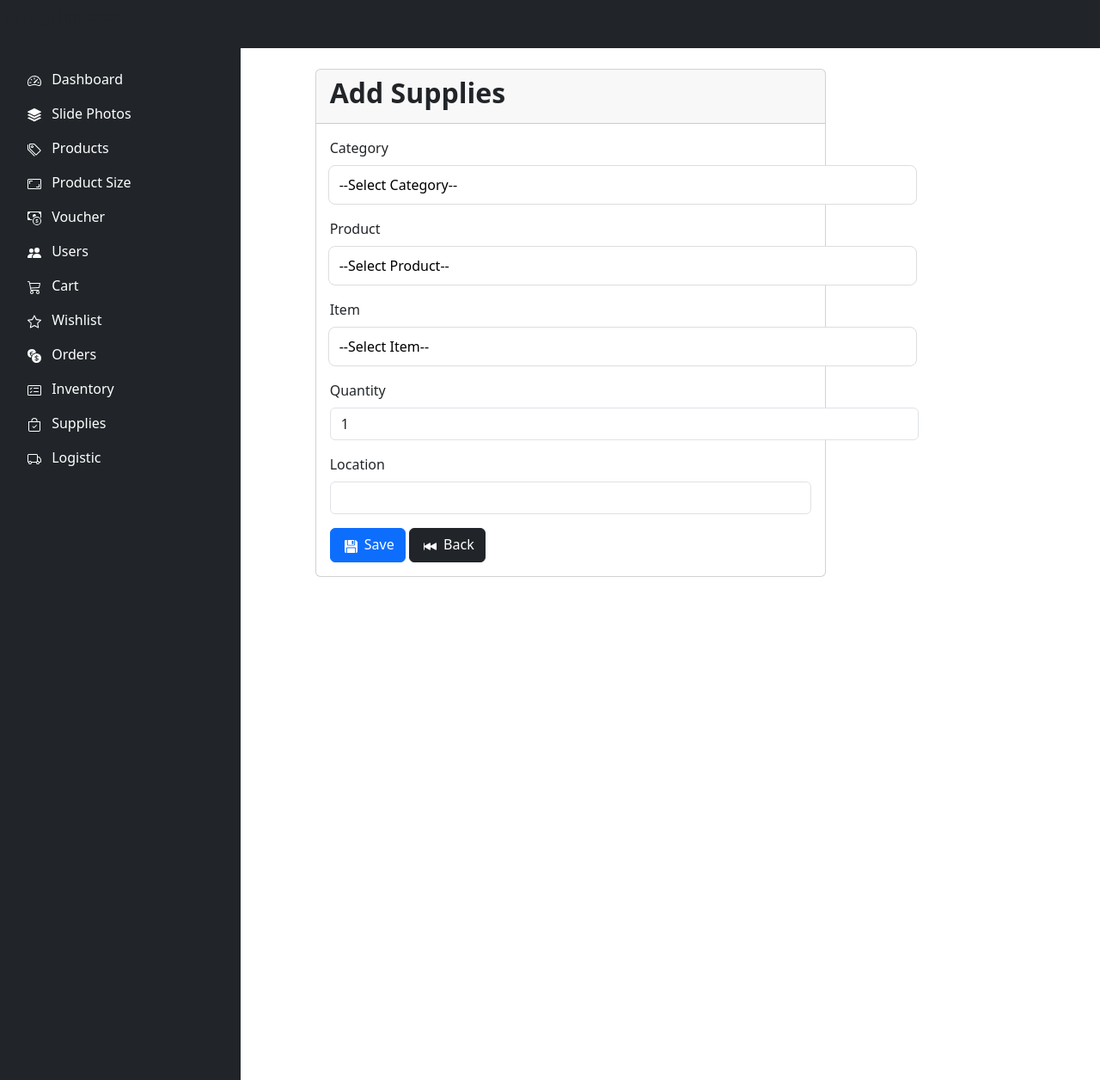
After one commit to cyrusesales/jn4d-website, a Django app: page /adminpage/add-supplies/ in a window 1280 px wide. The commit adds this page. Shown: the whole page at 86% size. Run offline with Django 5.2, Linux system fonts and the light colour scheme; data that the repository does not hold is empty.

Commit message:
added add supply page w/c add item and quantity

```diff
--- /dev/null
+++ b/jn4dwebsite/admin_page/templates/add_supplies.html
@@ -0,0 +1,166 @@
+{% extends "admin_base.html" %} {% block title %}Add Supplies{%endblock %} {% block content %}
+<link
+  href="https://cdn.jsdelivr.net/npm/bootstrap@5.3.7/dist/css/bootstrap.min.css"
+  rel="stylesheet"
+/>
+<script
+  src="https://cdn.jsdelivr.net/npm/bootstrap@5.3.8/dist/js/bootstrap.bundle.min.js"
+  integrity="sha384-FKyoEForCGlyvwx9Hj09JcYn3nv7wiPVlz7YYwJrWVcXK/BmnVDxM+D2scQbITxI"
+  crossorigin="anonymous"
+></script>
+<svg xmlns="http://www.w3.org/2000/svg" style="display: none;" >
+  <symbol id="save" viewBox="0 0 16 16" fill="currentColor">
+    <path d="M0 1.5A1.5 1.5 0 0 1 1.5 0H3v5.5A1.5 1.5 0 0 0 4.5 7h7A1.5 1.5 0 0 0 13 5.5V0h.086a1.5 1.5 0 0 1 1.06.44l1.415 1.414A1.5 1.5 0 0 1 16 2.914V14.5a1.5 1.5 0 0 1-1.5 1.5H14v-5.5A1.5 1.5 0 0 0 12.5 9h-9A1.5 1.5 0 0 0 2 10.5V16h-.5A1.5 1.5 0 0 1 0 14.5z"/>
+  <path d="M3 16h10v-5.5a.5.5 0 0 0-.5-.5h-9a.5.5 0 0 0-.5.5zm9-16H4v5.5a.5.5 0 0 0 .5.5h7a.5.5 0 0 0 .5-.5zM9 1h2v4H9z"/>
+  </symbol>
+  <symbol id="back" viewBox="0 0 16 16" fill="currentColor">
+    <path d="M.5 3.5A.5.5 0 0 0 0 4v8a.5.5 0 0 0 1 0V8.753l6.267 3.636c.54.313 1.233-.066 1.233-.697v-2.94l6.267 3.636c.54.314 1.233-.065 1.233-.696V4.308c0-.63-.693-1.01-1.233-.696L8.5 7.248v-2.94c0-.63-.692-1.01-1.233-.696L1 7.248V4a.5.5 0 0 0-.5-.5"/>
+  </symbol>
+</svg>
+
+<style>
+select {
+  appearance: none; /* Remove default arrow */
+  background-color: #fff;
+  border: 1px solid #ddd;
+  border-radius: 8px;
+  padding: 10px 40px 10px 15px; /* Extra right padding for arrow */
+  font-size: 16px;
+  cursor: pointer;
+  /*background-image: url('custom-arrow.svg');  Path to your arrow icon */
+  background-repeat: no-repeat;
+  background-position: right 15px center;
+}
+</style>
+
+<section class="section">
+  <div class="container">
+    <div class="row justify-content-center">
+      <div class="col-md-8 mt-4">
+        <div class="card">
+          <div class="card-header">
+            <h2 class="fw-bold">Add Supplies</h2>
+          </div>
+          <div class="card-body">
+            <form action="" method="POST" enctype="multipart/form-data">
+              {% csrf_token %}
+              <!--Category-->
+              <div class="mb-3 col">
+                <div class="row">
+                  <label for="category" class="form-label">Category</label>
+                </div>
+                <div class="row" class="form-control ms-2" style="width: 685px;" >
+                  <select name="category_id" id="category2" style="width: 685px; margin-left: 10px;">
+                    <option value="" >--Select Category--</option>
+                    {% for category in categories %}
+                      <option value="{{ category.id }}" {% if category.id|stringformat:"s" == selected_category %}selected{% endif %}>
+                        {{ category.name }}
+                      </option>
+                    {% endfor %}
+                  </select>
+                </div>
+              </div>
+              <!--Product-->
+              <div class="mb-3 col">
+                <div class="row">
+                  <label for="product" class="form-label">Product</label>
+                </div>
+                <div class="row" class="form-control ms-2" style="width: 685px;" >
+                  <select name="product_id" id="product" style="width: 685px; margin-left: 10px;">
+                    <option value="" >--Select Product--</option>
+                    {% for product in products %}
+                      <option value="{{ product.id }}" {% if product.id|stringformat:"s" == selected_product %}selected{% endif %}>
+                        {{ product.name }}
+                      </option>
+                    {% endfor %}
+                  </select>
+                </div>
+              </div>
+              <!--Item-->
+              <div class="mb-3 col">
+                <div class="row">
+                  <label for="item" class="form-label">Item</label>
+                </div>
+                <div class="row" class="form-control ms-2" style="width: 685px;" >
+                  <select name="item_id" id="item" style="width: 685px; margin-left: 10px;">
+                    <option value="" >--Select Item--</option>
+                    {% for item in items %}
+                      <option value="{{ item.id }}" {% if item.id|stringformat:"s" == selected_item %}selected{% endif %}>
+                        {{ item.name }}
+                      </option>
+                    {% endfor %}
+                  </select>
+                </div>
+              </div>
+
+              <div class="mb-3">
+                <label for="" class="form-label">Quantity</label>
+                <input type="number" name="quantity" value="1" min="1" class="form-control" style="width:685px">
+              </div>
+
+              <div class="mb-3">
+                <label for="" class="form-label">Location</label>
+                <input type="text" name="location" class="form-control" />
+              </div>
+
+              <!--Below Buttons-->
+              <button type="submit" class="btn btn-primary">
+                <svg class="bi m-1" width="15" height="15">
+                  <use xlink:href="#save"><!--Save--></use>
+                </svg>
+                Save
+              </button>
+
+              <a href="{% url "manage-supplies" %}" class="btn btn-dark">
+                <svg class="bi m-1" width="15" height="15">
+                  <use xlink:href="#back"><!--Back--></use>
+                </svg>
+                Back
+              </a>
+            </form>
+          </div>
+        </div>
+      </div>
+    </div>
+  </div>
+</section>
+
+
+<script>
+  const categorySel = document.getElementById("category2");
+  const productSel  = document.getElementById("product");
+  const itemSel     = document.getElementById("item");
+
+  function resetSelect(select, placeholder) {
+    select.innerHTML = `<option value="">${placeholder}</option>`;
+  }
+
+  function loadOptions(url, param, value, select, placeholder) {
+    resetSelect(select, placeholder);
+    if (!value) return Promise.resolve();
+
+    return fetch(`${url}?${param}=${encodeURIComponent(value)}`)
+      .then(res => res.json())
+      .then(data => {
+        data.forEach(row => {
+          const opt = document.createElement("option");
+          opt.value = row.id;
+          opt.textContent = row.name;
+          select.appendChild(opt);
+        });
+      });
+  }
+
+  categorySel.addEventListener("change", function () {
+    resetSelect(itemSel, "-- Select Item --");   // clear the lowest level too
+    loadOptions("{% url 'get-products' %}", "category_id", this.value,
+                productSel, "-- Select Product --");
+  });
+
+  productSel.addEventListener("change", function () {
+    loadOptions("{% url 'get-items' %}", "product_id", this.value,
+                itemSel, "-- Select Item --");
+  });
+</script>
+
+{% endblock %}
--- a/jn4dwebsite/admin_page/templates/admin_base.html
+++ b/jn4dwebsite/admin_page/templates/admin_base.html
@@ -305,7 +305,7 @@
               </a>
             </li>
             <li class="nav-item">
-              <a href="{% url "manage-inventory" %}" class="nav-link text-white" aria-current="page">
+              <a href="{% url "manage-supplies" %}" class="nav-link text-white" aria-current="page">
                 <svg class="bi me-2" width="16" height="16">
                   <use xlink:href="#supplies"></use>
                 </svg>
@@ -332,6 +332,7 @@
         <!--Content-->
         <div class="col-12" style="padding-left: 200px;">
           {% block content %}
+
           {% endblock %}
         </div>
         <!--Content-->
@@ -345,8 +346,8 @@
         {% for message in messages %}
             <div class="toast-container position-fixed bottom-0 end-0 p-3 ">
               <div id="liveToast" class="toast" role="alert" aria-live="assertive" aria-atomic="true">
-                <div class="toast-header {% if message.tags == 'warning' %}bg-danger bg-opacity-25{% else %}bg-success bg-opacity-25{% endif %}">
-                  {% if message.tags == 'warning' %}
+                <div class="toast-header {% if message.tags == 'warning' or message.tags == 'error' %}bg-danger bg-opacity-25{% else %}bg-success bg-opacity-25{% endif %}">
+                  {% if message.tags == 'warning' or message.tags == 'error' %}
                   <svg class="bi flex-shrink-0 me-2" role="img" aria-label="Success:" width="20" height="20" >
                     <use xlink:href="#warning" />
                   </svg>
@@ -355,11 +356,11 @@
                     <use xlink:href="#success" />
                   </svg>
                   {% endif %}
-                  <strong class="me-auto">{% if message.tags == 'warning' %}Warning{% else %}Success{% endif %}</strong>
+                  <strong class="me-auto">{% if message.tags == 'warning' or message.tags == 'error' %}Warning{% else %}Success{% endif %}</strong>
                   {% comment %} <small>11 mins ago</small> {% endcomment %}
                   <button type="button" class="btn-close" data-bs-dismiss="toast" aria-label="Close"></button>
                 </div>
-                <div class="toast-body {% if message.tags == 'warning' %}bg-danger bg-opacity-25{% else %}bg-success bg-opacity-25{% endif %}">
+                <div class="toast-body {% if message.tags == 'warning' or message.tags == 'error' %}bg-danger bg-opacity-25{% else %}bg-success bg-opacity-25{% endif %}">
                   {{ message }}
                 </div>
               </div>
--- a/jn4dwebsite/admin_page/urls.py
+++ b/jn4dwebsite/admin_page/urls.py
@@ -66,4 +66,9 @@ urlpatterns = [
     path('delete-orders/<str:pk>', views.deleteOrders, name='delete-orders'),
 
     path('manage-inventory/', views.manageInventory, name='manage-inventory'),
+
+    path('manage-supplies/', views.manageSupplies, name='manage-supplies'),
+    path('add-supplies/', views.addSupplies, name='add-supplies'),
+    path('ajax/get-products/', views.get_products, name='get-products'),
+    path('ajax/get-items/', views.get_items, name='get-items'),
 ]
--- a/jn4dwebsite/admin_page/views.py
+++ b/jn4dwebsite/admin_page/views.py
@@ -2,7 +2,7 @@ from django.template import loader
 from django.http import HttpResponse, JsonResponse
 from django.shortcuts import render, redirect, get_object_or_404
 from homepage.forms import HeaderForm
-from homepage.models import Header, Carousel, Category, Product, Item, Placeholder, UserProfile, User, ProductSize, SizeTerm, Voucher, Role, Cart, Wishlist, Order
+from homepage.models import Header, Carousel, Category, Product, Item, Placeholder, UserProfile, User, ProductSize, SizeTerm, Voucher, Role, Cart, Wishlist, Order, Supply
 from django.contrib import messages
 import os
 from decimal import Decimal
@@ -1071,3 +1071,100 @@ def manageInventory(request):
     }
 
     return render(request, 'manage_inventory.html', context)
+
+
+def manageSupplies(request):
+    headers = Header.objects.all()
+    supplies = Supply.objects.all()
+
+    paginator = Paginator(supplies, 10)
+    page_number = request.GET.get('page')
+    page_obj = paginator.get_page(page_number)
+
+    context = {
+        'headers': headers,
+        'supplies': supplies,
+        'page_obj': page_obj,
+    }
+
+    return render(request, 'manage_supplies.html', context)
+
+
+def addSupplies(request):
+    headers = Header.objects.all()
+    categories = Category.objects.all()
+
+    if request.method == "POST":
+        print(request.POST)
+        user = get_object_or_404(User, id=request.user.id)
+        category_id = request.GET.get("category_id")
+        product_id = request.GET.get("product_id")
+        item_id = request.GET.get("item_id")
+        # sizeTerm_id = request.GET.get("sizeTerm_id")
+        location = request.POST.get("location", "").strip()
+        quantity = int(request.POST.get('quantity',1))
+
+        errors = []
+        if not category_id:
+            errors.append("Please select a category.")
+        if not product_id:
+            errors.append("Please select a product.")
+        if not item_id:
+            errors.append("Please select a item.")
+        if not location:
+            errors.append("Location is required.")
+
+        # Server-side check of the whole chain: item -> product -> category
+        if category_id and product_id and item_id and not Item.objects.filter(
+            id=item_id,
+            product_id=product_id,
+            product__category_id=category_id,
+        ).exists():
+            errors.append("Selected item/product/category do not match.")
+
+        if errors:
+            for e in errors:
+                messages.error(request, e)
+            return render(request, "add_supplies.html", {
+                "categories": categories,
+                "products": Product.objects.filter(category_id=category_id) if category_id else Product.objects.none(),
+                "items": Item.objects.filter(product_id=product_id) if product_id else Item.objects.none(),
+                # "size": SizeTerm.objects.filter(productSize_id=items__size_id) if sizeTerm_id else SizeTerm.objects.none(),
+                "selected_category": category_id,
+                "selected_product": product_id,
+                "selected_item": item_id,
+                "location": location,
+            })
+
+
+        Supply.objects.create(
+            user=user,
+            category_id=category_id,
+            product_id=product_id,
+            item_id=item_id,
+            # sizeTerm_id=sizeTerm_id,
+            quantity=quantity,
+            location=location,
+        )
+        messages.success(request, "Saved successfully.")
+        return redirect("manage-supplies")
+
+    context = {
+        'headers': headers,
+        'categories': categories,
+        'products': Product.objects.none(),
+        'items': Item.objects.none(),
+        # 'sizeTerm': SizeTerm.objects.none(),
+    }
+
+    return render(request, 'add_supplies.html', context)
+
+def get_products(request):
+    category_id = request.GET.get("category_id")
+    products = Product.objects.filter(category_id=category_id).values("id", "name")
+    return JsonResponse(list(products), safe=False)
+
+def get_items(request):
+    product_id = request.GET.get("product_id")
+    items = Item.objects.filter(product_id=product_id).values("id", name=F("itemName"))
+    return JsonResponse(list(items), safe=False)
```
Also changed, not shown: jn4dwebsite/admin_page/templates/edit_supplies.html (added, +63 -0 lines), jn4dwebsite/admin_page/templates/manage_supplies.html (added, +208 -0 lines), jn4dwebsite/homepage/models.py (+7 -5 lines), jn4dwebsite/homepage/migrations/0062_alter_item_size_supply_delete_inventory.py (added), jn4dwebsite/homepage/migrations/0063_alter_supply_quantity.py (added), jn4dwebsite/homepage/migrations/0064_supply_created_at.py (added), jn4dwebsite/homepage/migrations/0065_alter_supply_category_alter_supply_item_and_more.py (added).
